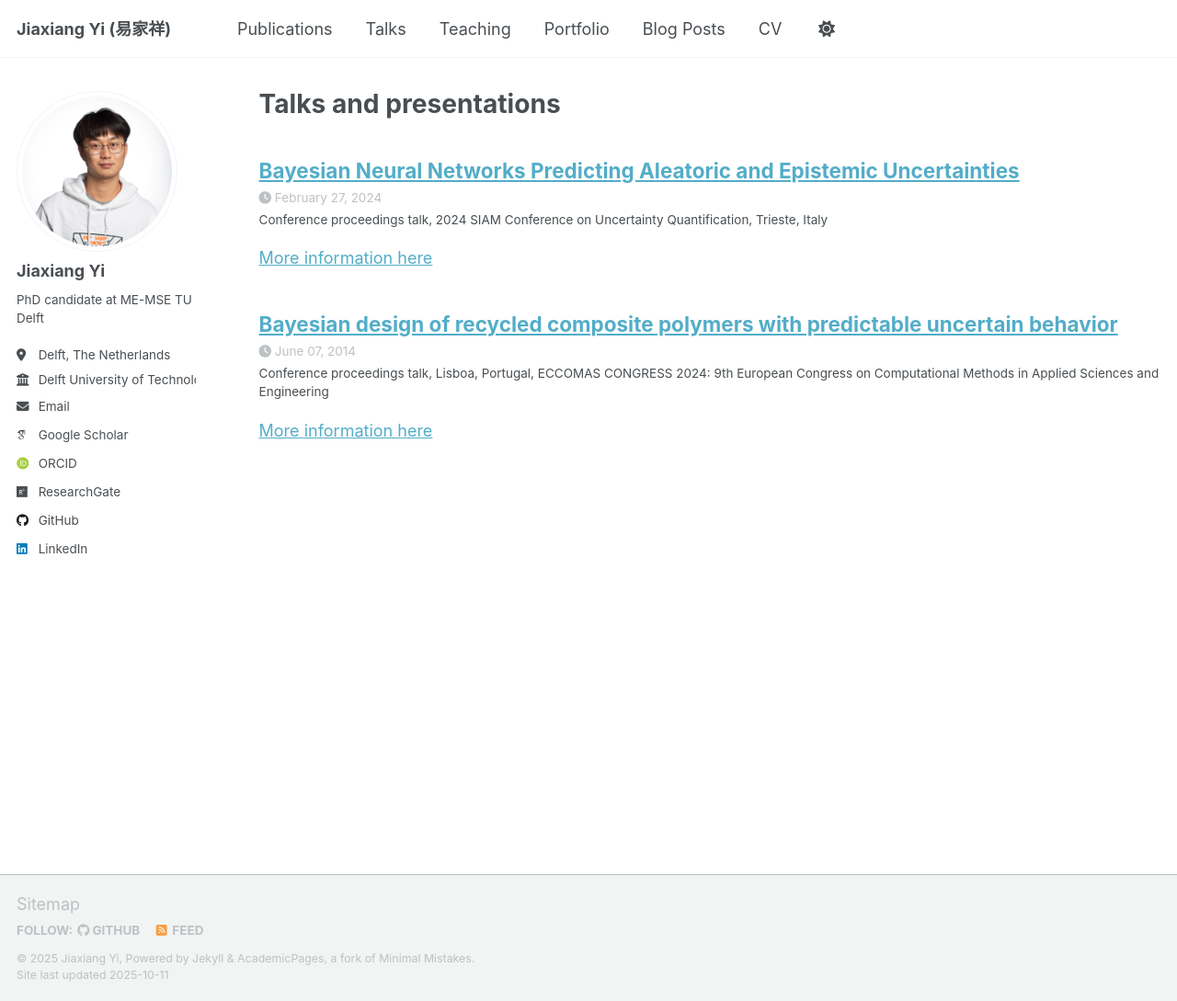
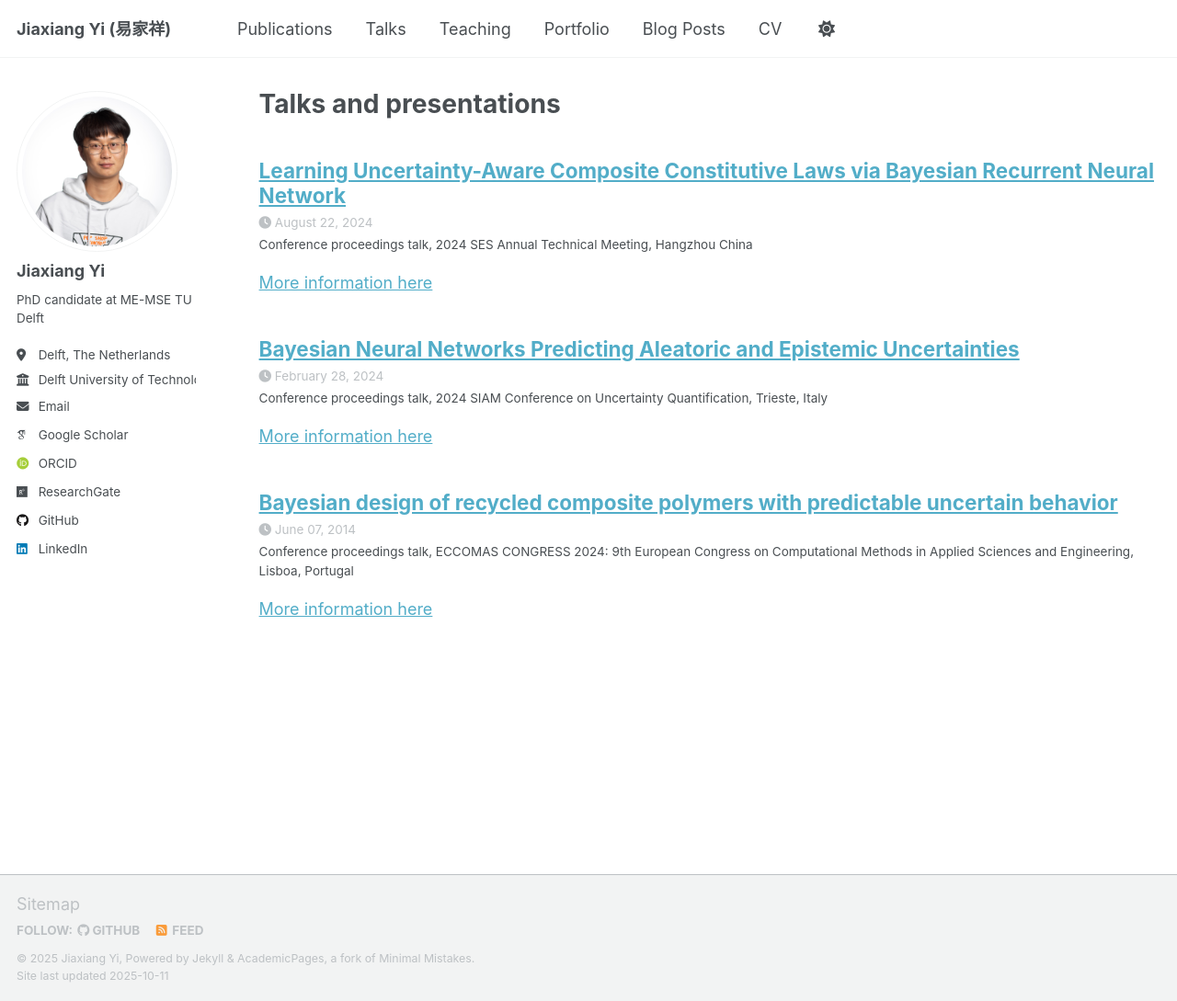
Before and after one commit to JiaxiangYi96/JiaxiangYi96.github.io, a Jekyll site: the page built from _pages/talks.html, in a window 1280 px wide and 1089 px high. Shown: the whole window at 92% size. Built offline with Jekyll 4.4.1, drawn with Linux system fonts in a browser that asks for light colours; some web fonts are replaced; a script that is not in the unit is left out; a file with an impossible date is left out.

Commit message:
update talk

```diff
--- a/_talks/2024-02-28-talk-1.md
+++ b/_talks/2024-02-28-talk-1.md
@@ -2,11 +2,12 @@
 title: "Bayesian Neural Networks Predicting Aleatoric and Epistemic Uncertainties"
 collection: talks
 type: "Conference proceedings talk"
-permalink: /talks/2024-02-27-talk-1
+permalink: /talks/2024-02-28-talk-1
 venue: "2024 SIAM Conference on Uncertainty Quantification"
-date: 2024-02-27
+date: 2024-02-28
 location: "Trieste, Italy"
 ---
+
 [More information here](https://meetings.siam.org/sess/dsp_talk.cfm?p=134108)
 
 In the realm of machine learning, uncertainties pose a challenge throughout the pipeline, ranging from data generation to model training. These uncertainties can be categorized into aleatoric uncertainty and epistemic uncertainty, where the former one stems from data and cannot be eliminated; the later one originates from the model and can be reduced . Bayesian neural networks (BNNs) have emerged as a promising approach to characterize uncertainties while the computational resources of training reliable BNNs are overwhelming. Furthermore, being capable of distinguishing aleatoric uncertainty and epistemic uncertainty is another challenge when performing inference with BNNs because they are usually entangled and difficult to separate from each other. In this talk, we give an overview of the essential theory on how to train and determine uncertainties from BNNs. We also share our insights on how to reasonably disentangle aleatoric and epistemic uncertainties. To evaluate the performance of selected BNNs, we conduct a series of comparative studies on different numerical problems. These studies aim to explore the strengths and limitations of different BNN methods in predicting Quantities of Interest, various types of uncertainties, and extrapolation capabilities. Based on the comparative studies, we report our finding by highlighting the different applicability of the methods considered and proposing a potential strategy for predicting heteroscedastic uncertainties.
```
Also changed, not shown: _talks/2024-06-07-talk-2.md (+3 -2 lines), _talks/2024-08-22-talk-3.md (+2 -2 lines).
